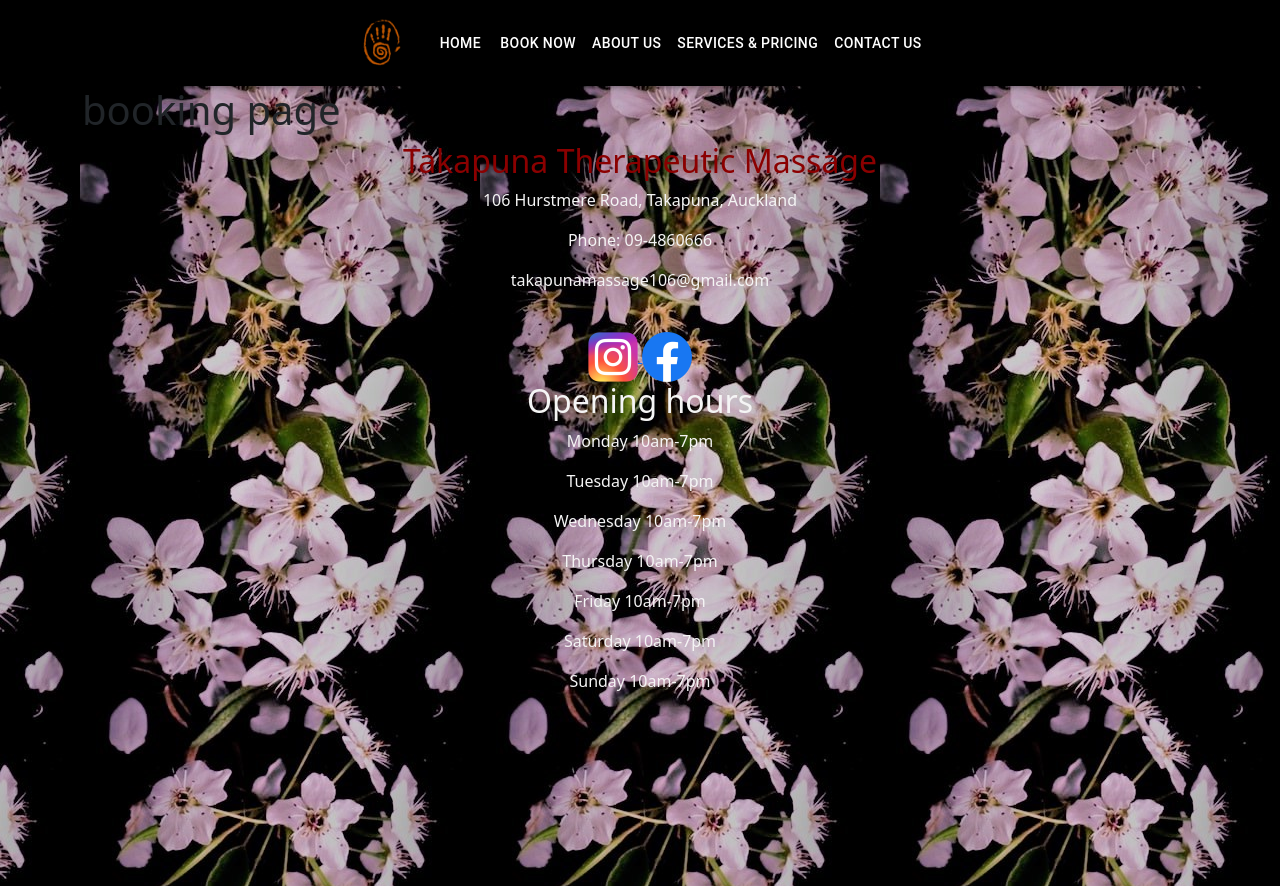
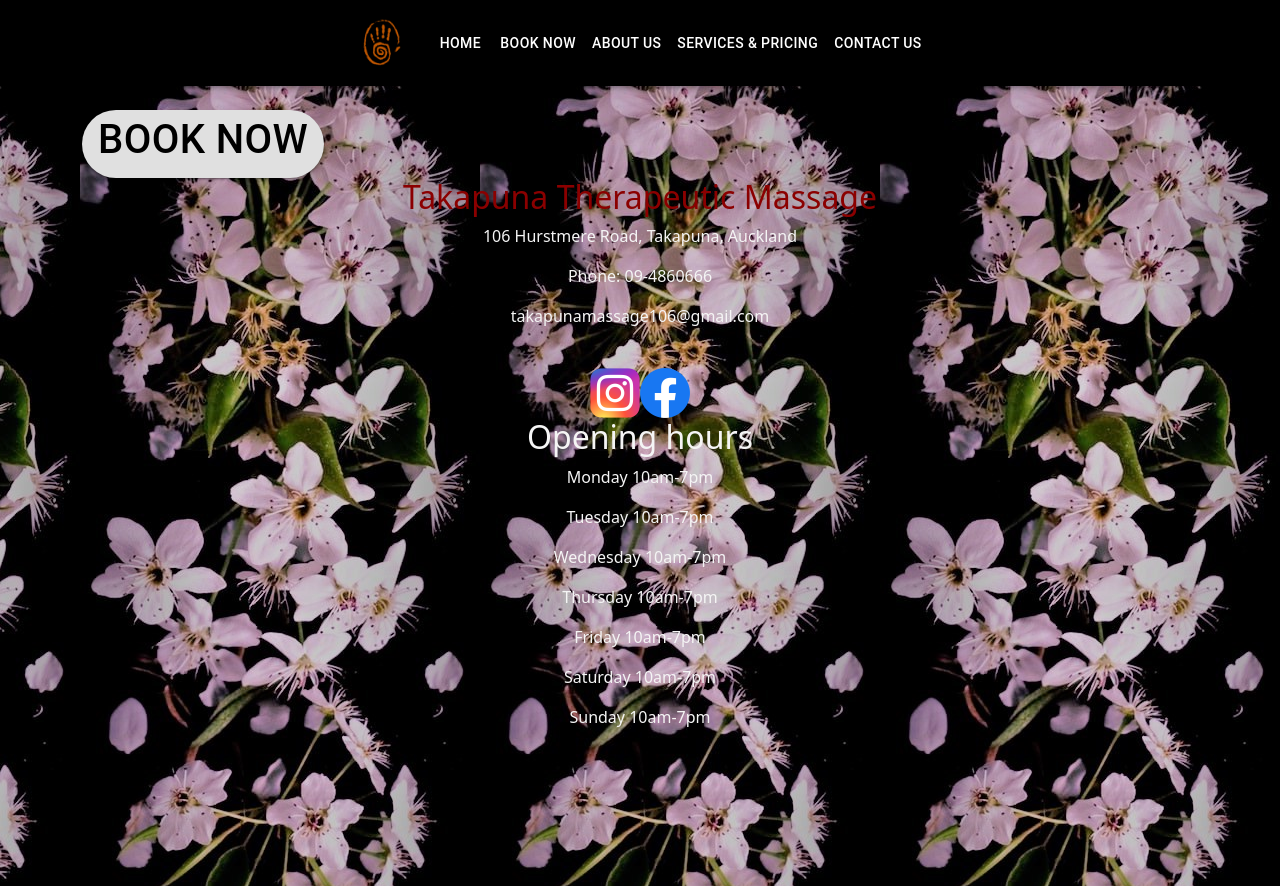
Before and after one commit to NSen29/TakapunaMassage, a React (Create React App) app in the folder takapuna-massage-frontend/: page /booking in a window 1280 px wide. Built offline with nearby package versions, Linux system fonts and the light colour scheme; the HTML template or start-up script is replaced by a standard one; what google-maps-react would draw is missing.

Commit message:
Fixed Map crashFixed max crashes
Co-Authored-By: Kelvin Wong <wongkelvin279@gmail.com>
Co-Authored-By: NSen29 <53294581+NSen29@users.noreply.github.com>

```diff
--- a/takapuna-massage-frontend/src/components/Footer.js
+++ b/takapuna-massage-frontend/src/components/Footer.js
@@ -2,8 +2,6 @@ import React, { Component } from "react";
 
 import instagram from "../images/Instagram_logo.png";
 import facebook from "../images/Facebook_logo.png";
-
-// www.instagram.com/takapunamassage www.facebook.com/TAKAPUNA.THERAPEUTIC.MASSAGE
 
 export class Footer extends Component {
   render() {
@@ -17,30 +15,32 @@ export class Footer extends Component {
         }}
       >
         <div className="column left" >
-          <h2 style ={{ color: '#8b0000'}}>Takapuna Therapeutic Massage</h2>
-          <p style = {{ color: 'whitesmoke'}}>106 Hurstmere Road, Takapuna, Auckland</p>
-          <p style = {{ color: 'whitesmoke'}}>Phone: 09-4860666</p>
-          <p style = {{ color: 'whitesmoke'}}>takapunamassage106@gmail.com</p>
+          <h2 style={{ color: '#8b0000' }}>Takapuna Therapeutic Massage</h2>
+          <p style={{ color: 'whitesmoke' }}>106 Hurstmere Road, Takapuna, Auckland</p>
+          <p style={{ color: 'whitesmoke' }}>Phone: 09-4860666</p>
+          <p style={{ color: 'whitesmoke' }}>takapunamassage106@gmail.com</p>
           <br></br>
-          <a target="_blank" href="www.instagram.com/takapunamassage">
-            {" "}
-            <img src={instagram} alt="Instagram" width={"50px"} />{" "}
+          <a
+            href="https://www.instagram.com/takapunamassage/"
+            target="_blank"
+          >
+            <img src={instagram} alt="Instagram" width={"50px"} />{""}
           </a>
           <a
+            href="https://www.facebook.com/TAKAPUNA.THERAPEUTIC.MASSAGE"
             target="_blank"
-            href="www.facebook.com/TAKAPUNA.THERAPEUTIC.MASSAGE"
           >
-            <img src={facebook} alt="Facebook" width={"50px"} />{" "}
+            <img src={facebook} alt="Facebook" width={"50px"} />{""}
           </a>
           <br></br>
-          <h2 style = {{ color: 'whitesmoke'}}>Opening hours</h2>
-          <p style = {{ color: 'whitesmoke'}}>Monday 10am-7pm</p>
-          <p style = {{ color: 'whitesmoke'}}>Tuesday 10am-7pm</p>
-          <p style = {{ color: 'whitesmoke'}}>Wednesday 10am-7pm</p>
-          <p style = {{ color: 'whitesmoke'}}>Thursday 10am-7pm</p>
-          <p style = {{ color: 'whitesmoke'}}>Friday 10am-7pm</p>
-          <p style = {{ color: 'whitesmoke'}}>Saturday 10am-7pm</p>
-          <p style = {{ color: 'whitesmoke'}}>Sunday 10am-7pm</p>
+          <h2 style={{ color: 'whitesmoke' }}>Opening hours</h2>
+          <p style={{ color: 'whitesmoke' }}>Monday 10am-7pm</p>
+          <p style={{ color: 'whitesmoke' }}>Tuesday 10am-7pm</p>
+          <p style={{ color: 'whitesmoke' }}>Wednesday 10am-7pm</p>
+          <p style={{ color: 'whitesmoke' }}>Thursday 10am-7pm</p>
+          <p style={{ color: 'whitesmoke' }}>Friday 10am-7pm</p>
+          <p style={{ color: 'whitesmoke' }}>Saturday 10am-7pm</p>
+          <p style={{ color: 'whitesmoke' }}>Sunday 10am-7pm</p>
         </div>
       </div>
     );
--- a/takapuna-massage-frontend/src/components/MapContainer.js
+++ b/takapuna-massage-frontend/src/components/MapContainer.js
@@ -1,46 +1,43 @@
-import React, { Component } from 'react';
-import { Map, GoogleApiWrapper, InfoWindow, Marker } from 'google-maps-react';
+import React, { Component } from "react";
+import { Map, GoogleApiWrapper, InfoWindow, Marker } from "google-maps-react";
 
 const mapStyles = {
-  width: '600px',
-  height: '600px',
-
+  width: "600px",
+  height: "600px",
 };
 
+const location = { lat: -36.78637, lng: 174.77289 };
+
 export class MapContainer extends Component {
-  constructor() {
-    super();
-    this.state = {
-      showingInfoWindow: false,
-      activeMarker: {},
-      selectedPlace: {},
-      mapLoaded: false
-    };
-    this.handleMapIdle = this.handleMapIdle.bind(this);
-    this.onMarkerClick = this.onMarkerClick.bind(this);
-    this.onClose = this.onClose.bind(this);
-  }
+  state = {
+    showingInfoWindow: false,
+    activeMarker: {},
+    selectedPlace: {},
+  };
 
-  onMarkerClick = (props, marker, e) => {
-    this.setState(prevState => ({
+  onMarkerClick = (props, marker, e) =>
+    this.setState({
       selectedPlace: props,
       activeMarker: marker,
-      showingInfoWindow: true
-    }));
-  };
+      showingInfoWindow: true,
+    });
 
-  onClose = () => {
+  onMapClicked = (props) => {
     if (this.state.showingInfoWindow) {
       this.setState({
         showingInfoWindow: false,
-        activeMarker: null
+        activeMarker: null,
       });
     }
   };
 
-  onMarkerMounted = element => {
-      console.log(element.marker)
-    this.onMarkerClick(element.props, element.marker, element);
+  onInfoClose = () => {
+    if (this.state.showingInfoWindow) {
+      this.setState({
+        showingInfoWindow: false,
+        activeMarker: null,
+      });
+    }
   };
 
   handleMapIdle = () => {
@@ -53,20 +50,26 @@ export class MapContainer extends Component {
     return (
       <Map
         google={this.props.google}
+        onClick={this.onMapClicked}
+        initialCenter={location}
+        zoom={this.props.zoom}
         style={mapStyles}
-        initialCenter={{lat: -36.786370, lng: 174.772890}}
-        zoom={this.props.zoom}
         onIdle={this.handleMapIdle}
       >
         {this.state.mapLoaded && (
           <Marker ref={this.onMarkerMounted} onClick={this.onMarkerClick} />
         )}
+
         <InfoWindow
           marker={this.state.activeMarker}
           visible={this.state.showingInfoWindow}
-          onClose={this.onClose}
+          onClose={this.onInfoClose}
         >
-          <div>Takapuna Therapeutic Massage <br/> 106 Hurstmere Road, Takapuna</div>
+          <div>
+            <h6>
+              Takapuna Therapeutic Massage <br /> 106 Hurstmere Road, Takapuna
+            </h6>
+          </div>
         </InfoWindow>
       </Map>
     );
@@ -74,5 +77,5 @@ export class MapContainer extends Component {
 }
 
 export default GoogleApiWrapper({
-  apiKey: "AIzaSyARfyMGwhoYZDJePO-1FmWWzi81tDLEYUg"
-})(MapContainer)
+  apiKey: "AIzaSyARfyMGwhoYZDJePO-1FmWWzi81tDLEYUg",
+})(MapContainer);
--- a/takapuna-massage-frontend/src/pages/booking.js
+++ b/takapuna-massage-frontend/src/pages/booking.js
@@ -1,10 +1,26 @@
 import React, { Component } from 'react'
-
+import Button from "@material-ui/core/Button";
 export class booking extends Component {
     render() {
         return (
             <div>
-                <h1>booking page</h1>
+                <br />
+                <a href="https://takapunamassage.youcanbook.me/"
+                    target="_blank">
+                    <Button
+                        style={{
+                            borderRadius: 100,
+                            borderColor: "#f5f5f5",
+                            borderWidth: 100,
+                            fontWeight: "bold",
+                            color: "black",
+                            size: "large"
+                        }}
+                        variant="contained"
+                    >
+                        <h1>Book now</h1>
+                    </Button>
+                </a>
             </div>
         )
     }
```
